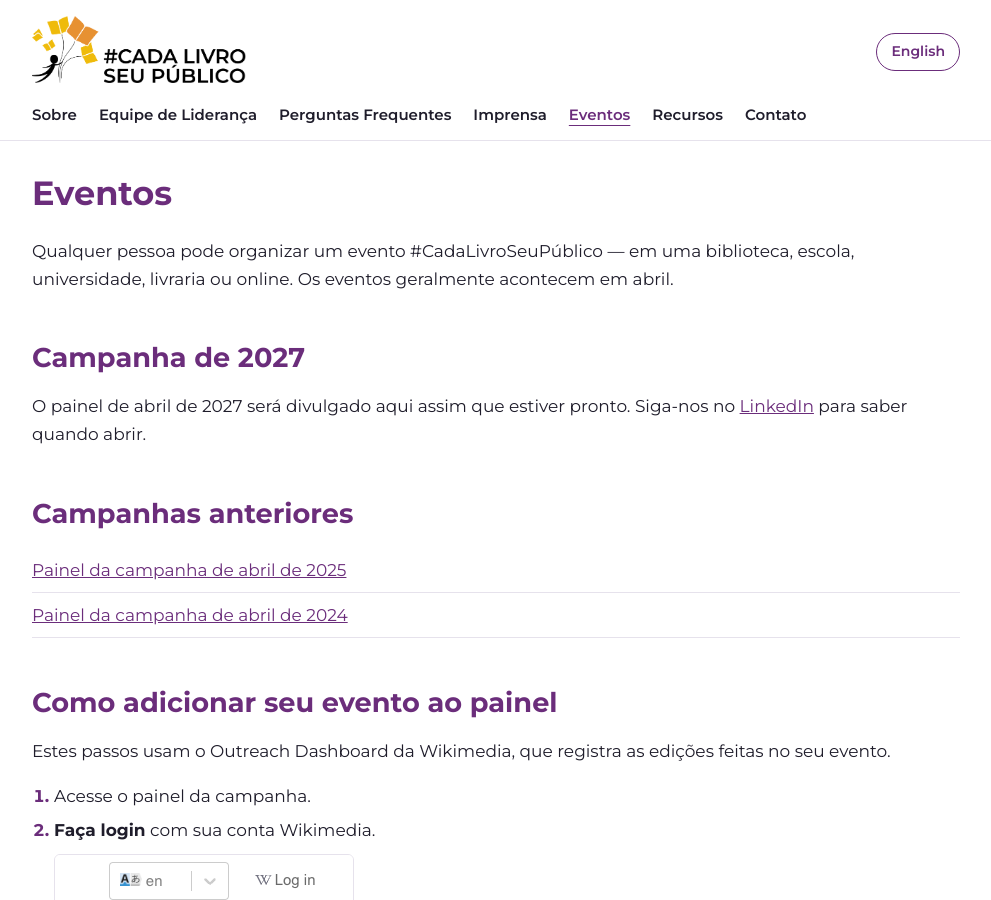
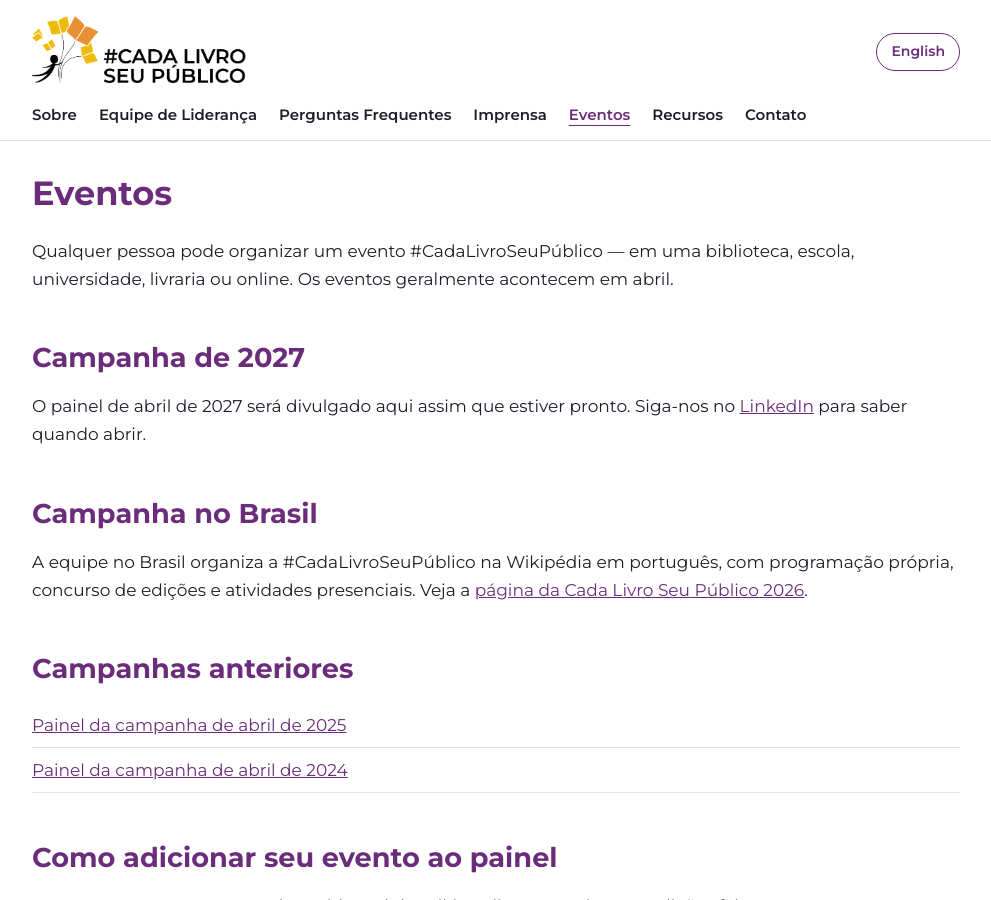
Before and after one commit to ELEMBridges/everybookitsreader, a Jekyll site: the page built from pages/pt/events.md, in a window 1280 px wide and 900 px high. Shown: the whole window, without its empty margins (144-1135 px from the left). Built offline with Jekyll 4.4.1, drawn with Linux system fonts in a browser that asks for light colours.

Commit message:
Update events.md

```diff
--- a/pages/pt/events.md
+++ b/pages/pt/events.md
@@ -11,6 +11,10 @@ Qualquer pessoa pode organizar um evento #CadaLivroSeuPúblico — em uma biblio
 ## Campanha de 2027
 
 O painel de abril de 2027 será divulgado aqui assim que estiver pronto. Siga-nos no [LinkedIn](https://www.linkedin.com/company/everybk/) para saber quando abrir.
+
+## Campanha no Brasil
+
+A equipe no Brasil organiza a #CadaLivroSeuPúblico na Wikipédia em português, com programação própria, concurso de edições e atividades presenciais. Veja a [página da Cada Livro Seu Público 2026](https://pt.wikipedia.org/wiki/Wikip%C3%A9dia:Edit-a-thon/Cada_Livro_Seu_P%C3%BAblico_2026).
 
 ## Campanhas anteriores
 
```
